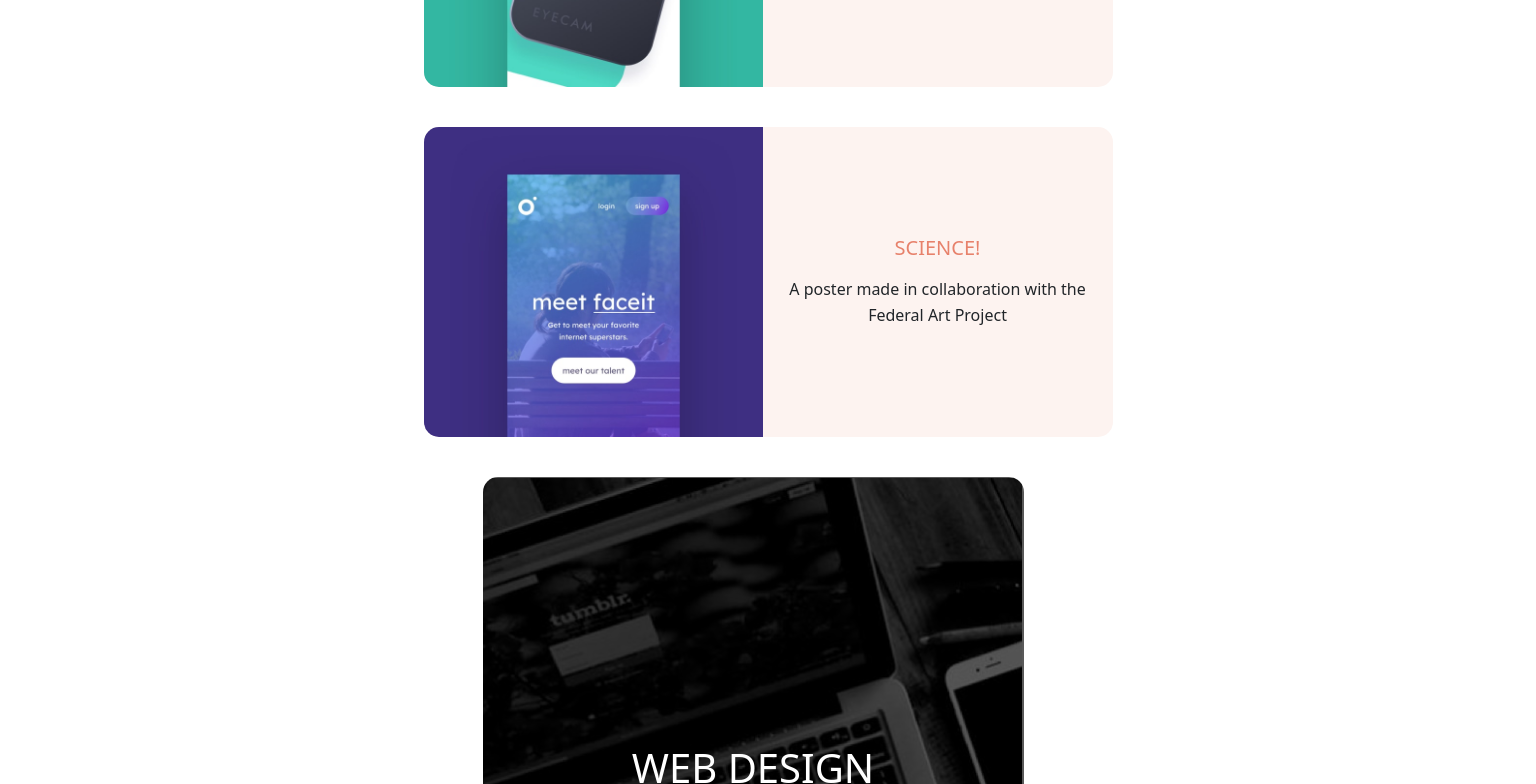
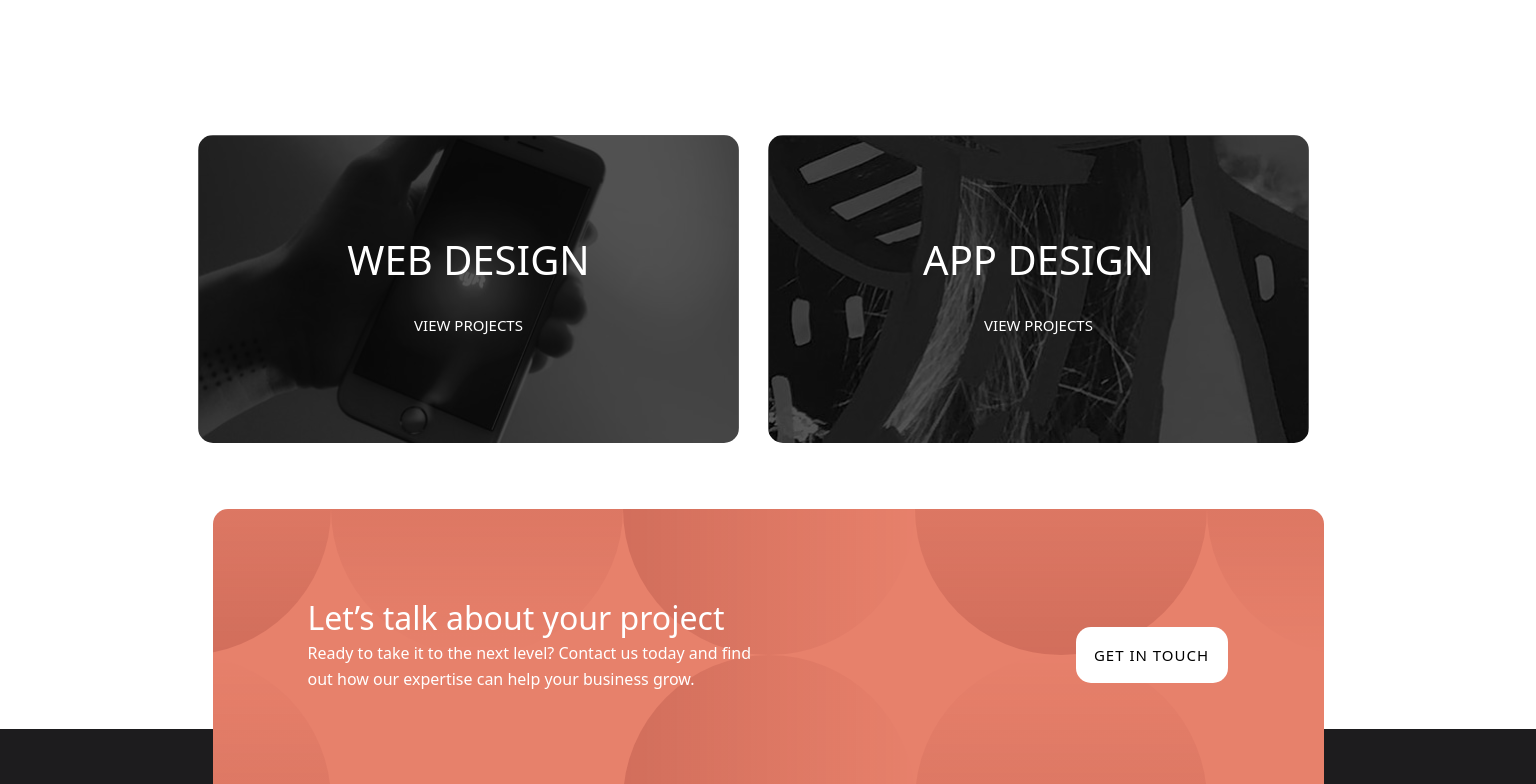
Before and after one commit to TedJenkler/Multi-Page-Website, a React (Create React App) app: page /graphicdesign in a window 1536 px wide. Shown: the part 1100-1884 px from the top of the page. Built offline with nearby package versions, Linux system fonts and the light colour scheme.

Commit message:
All Pages are responisive to Mobile, Tablet and Desktop

```diff
--- a/src/Components.js/Pages/AppDesign.js
+++ b/src/Components.js/Pages/AppDesign.js
@@ -19,8 +19,8 @@ const AppDesign = ( {hamburger} ) => {
                 <ContentItem img={loopstudios} h2="LOOPSTUDIOS" p="A VR experience app made for Loopstudios"/>
             </div>
             <div className="center-project">
-                <PageLinkButton page="/webdesign" h1="WEB DESIGN" c="btn project-btn project-btn-first" />
-                <PageLinkButton page="/graphicdesign" h1="GRAPHIC DESIGN" c="btn project-btn project-btn-third" />
+                <PageLinkButton page="/webdesign" h1="WEB DESIGN" c="btn project-btn project-btn-second design-project" />
+                <PageLinkButton page="/graphicdesign" h1="GRAPHIC DESIGN" c="btn project-btn project-btn-third design-project" />
             </div>
         </div>
     )
--- a/src/Components.js/Pages/GrapicDesign.js
+++ b/src/Components.js/Pages/GrapicDesign.js
@@ -17,8 +17,8 @@ const GraphicDesign = ( {hamburger} ) => {
                 <ContentItem img={faceit} h2="SCIENCE!" p="A poster made in collaboration with the Federal Art Project"/>
             </div>
             <div className="center-project">
-                <PageLinkButton page="/webdesign" h1="WEB DESIGN" c="btn project-btn project-btn-first" />
-                <PageLinkButton page="/app" h1="APP DESIGN" c="btn project-btn project-btn-third" />
+                <PageLinkButton page="/webdesign" h1="WEB DESIGN" c="btn project-btn project-btn-second design-project" />
+                <PageLinkButton page="/app" h1="APP DESIGN" c="btn project-btn project-btn-third design-project" />
             </div>
         </div>
     )
--- a/src/Components.js/Pages/WebDesign.js
+++ b/src/Components.js/Pages/WebDesign.js
@@ -21,8 +21,8 @@ const WebDesign = ({ hamburger }) => {
                 <ContentItem img={camp} h2="CAMP" p="Get expert training in coding, data, design, and digital marketing"/>
             </div>
             <div className="center-project">
-                <PageLinkButton page="/app" h1="APP DESIGN" c="btn project-btn project-btn-first" />
-                <PageLinkButton page="/graphicdesign" h1="GRAPHIC DESIGN" c="btn project-btn project-btn-third" />
+                <PageLinkButton page="/app" h1="APP DESIGN" c="btn project-btn project-btn-second design-project" />
+                <PageLinkButton page="/graphicdesign" h1="GRAPHIC DESIGN" c="btn project-btn project-btn-third design-project" />
             </div>
         </div>
     )
--- a/src/index.css
+++ b/src/index.css
@@ -1941,7 +1941,7 @@ input:focus {
   /* Design page */
 
   .hero-design {
-    width: 689px;
+    width: 1111px;
     height: 252px;
     background-image: url(./assets/shared/tablet/bg-pattern-design-pages-intro-tablet.svg);
     background-size: 884px;
@@ -1950,7 +1950,7 @@ input:focus {
     transform: rotate(0);
     flex-direction: column;
     border-radius: 15px;
-    margin-bottom: 120px;
+    margin-bottom: 160px;
   }
 
   .hero-design > h1 {
@@ -1971,6 +1971,10 @@ input:focus {
   .content {
     width: 100%;
     margin-top: 0;
+    flex-direction: row;
+    flex-wrap: wrap;
+    justify-content: center;
+    margin-bottom: 160px;
   }
 
   .responsive-content {
@@ -1982,16 +1986,25 @@ input:focus {
   }
 
   .content-item {
-   width: 689px;
-   height: 310px;
-   margin-bottom: 40px;
+   width: 350px;
+   height: 478px;
+   margin: 0 30px 30px 0;
    display: flex;
+   flex-direction: column;
+   border-radius: 15px;
+  }
+
+  .center-project {
+    display: flex;
+    flex-direction: row;
+    align-items: center;
+    justify-content: center;
   }
 
   .content-item > img {
-    width: 50%;
-    height: 100%;
-    border-radius: 15px 0 0 15px;
+    width: 100%;
+    height: 320px;
+    border-radius: 15px 15px 0 0;
    }
 
    .responsive-content > h2 {
@@ -2005,4 +2018,8 @@ input:focus {
     line-height: 26px;
     margin-bottom: 108px;
    }
-}
+
+   .design-project {
+    margin: 0 29px 0 0;
+   }
+}
```
